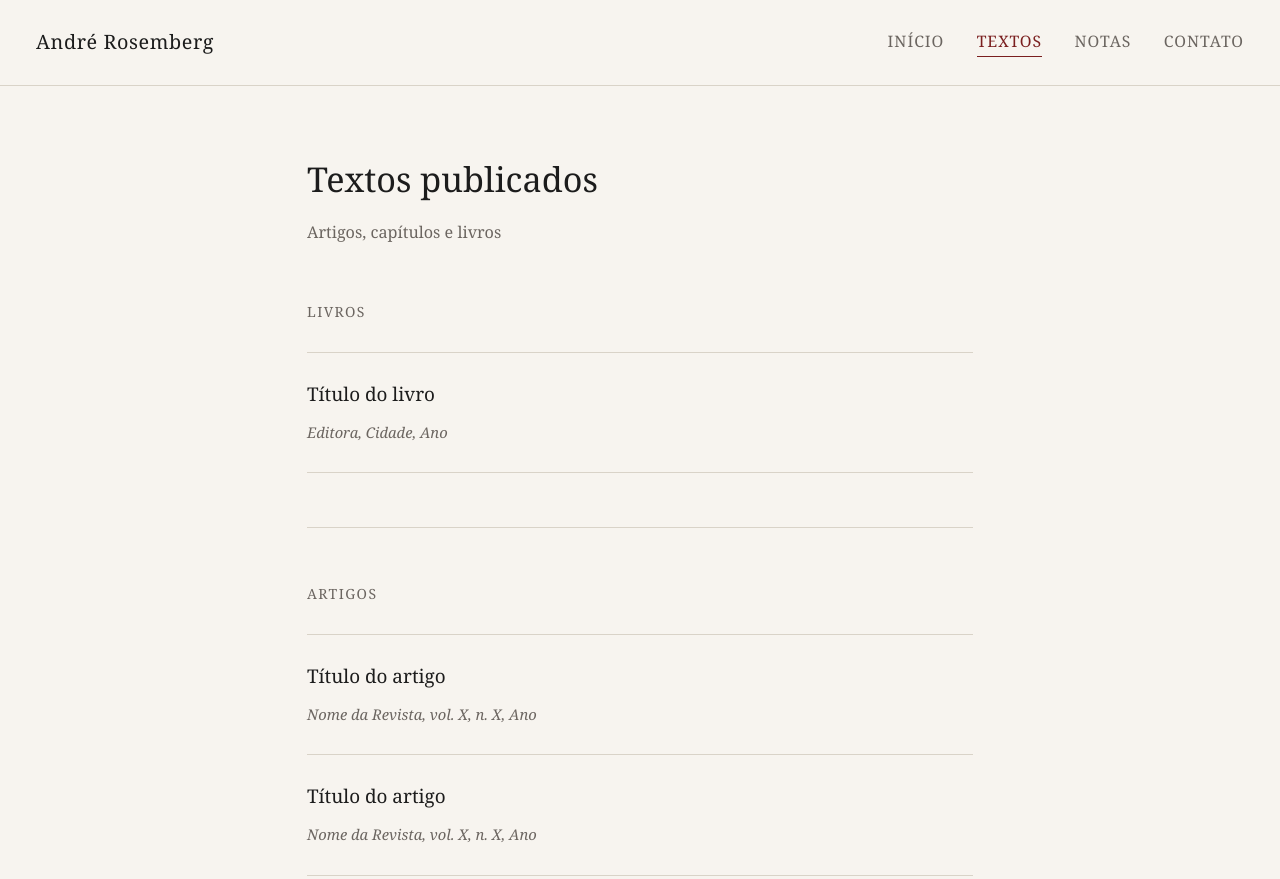
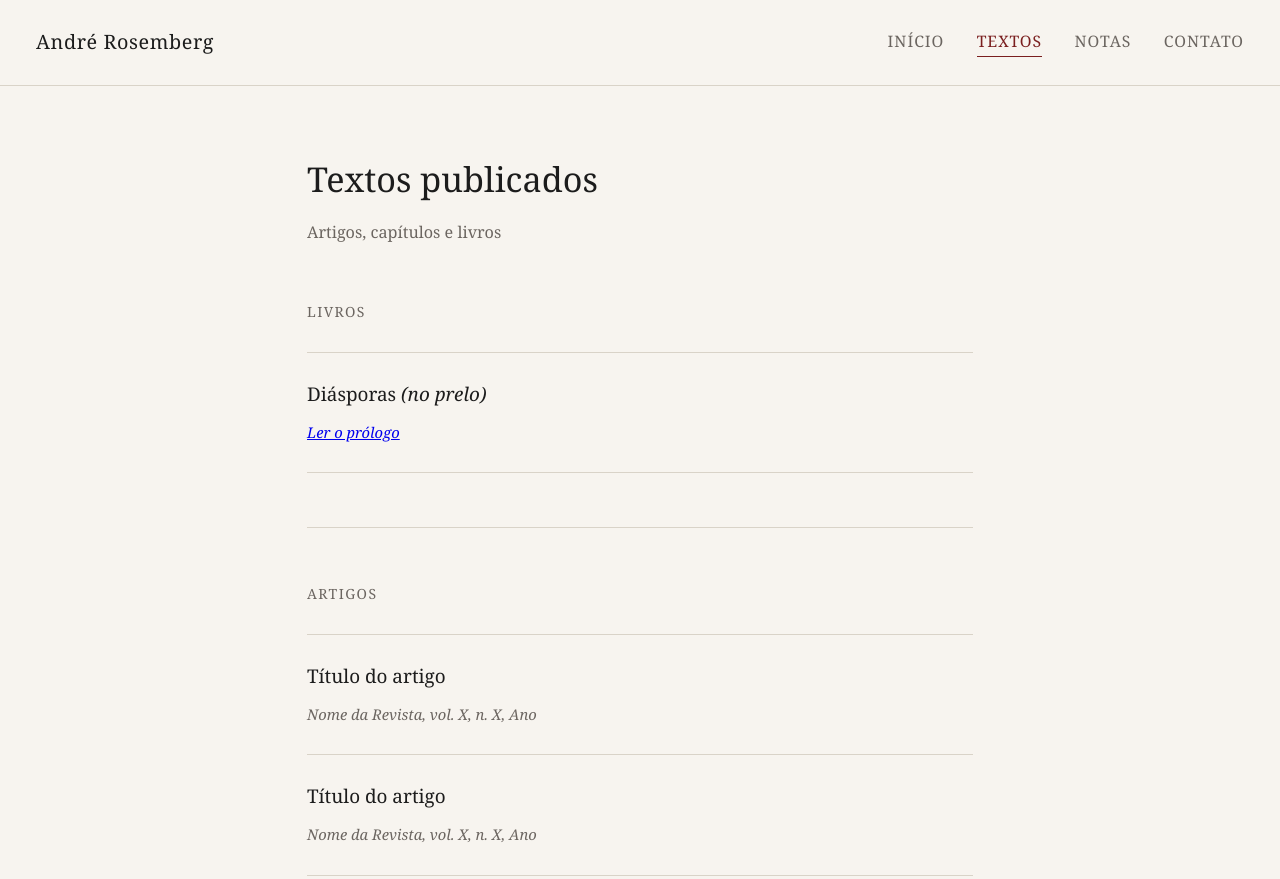
Before and after one commit to arosem1910-source/andrerosemberg.github.io, a plain HTML site: page textos.html in a window 1280 px wide. Shown: the top 879 px of the page. Drawn offline with Linux system fonts and the light colour scheme.

Commit message:
Update textos.html

```diff
--- a/textos.html
+++ b/textos.html
@@ -1,3 +1,4 @@
+
   <!DOCTYPE html>
   <html lang="pt-BR">
   <head>
@@ -25,8 +26,11 @@
     <p class="secao-label">Livros</p>
     <ul class="lista">
       <li>
-      <span class="lista-titulo">Título do livro</span>
-      <span class="lista-meta">Editora, Cidade, Ano</span>
+        <span class="lista-titulo">Diásporas <span style="font-weight:normal; font-style:italic;">(no
+  prelo)</span></span>
+        <span class="lista-meta">
+          <a href="diasporas_prologo.pdf" target="_blank">Ler o prólogo</a>
+        </span>
       </li>
     </ul>
 
@@ -50,7 +54,8 @@
     <ul class="lista">
       <li>
         <span class="lista-titulo">Título do capítulo</span>
-      <span class="lista-meta">In: Nome do Organizador (org.). <em>Título do livro</em>. Editora, Ano, p. XX–XX.</span>
+        <span class="lista-meta">In: Nome do Organizador (org.). <em>Título do livro</em>. Editora, Ano, p.
+  XX–XX.</span>
       </li>
     </ul>
   </main>
```
Lines whose indentation alone changed are shown as unchanged.
